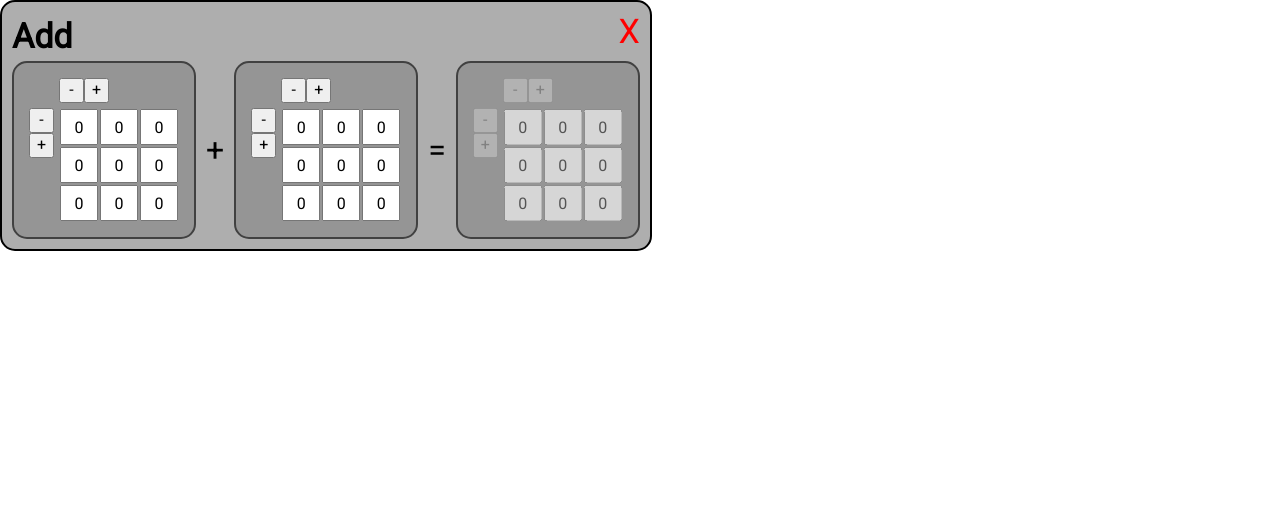
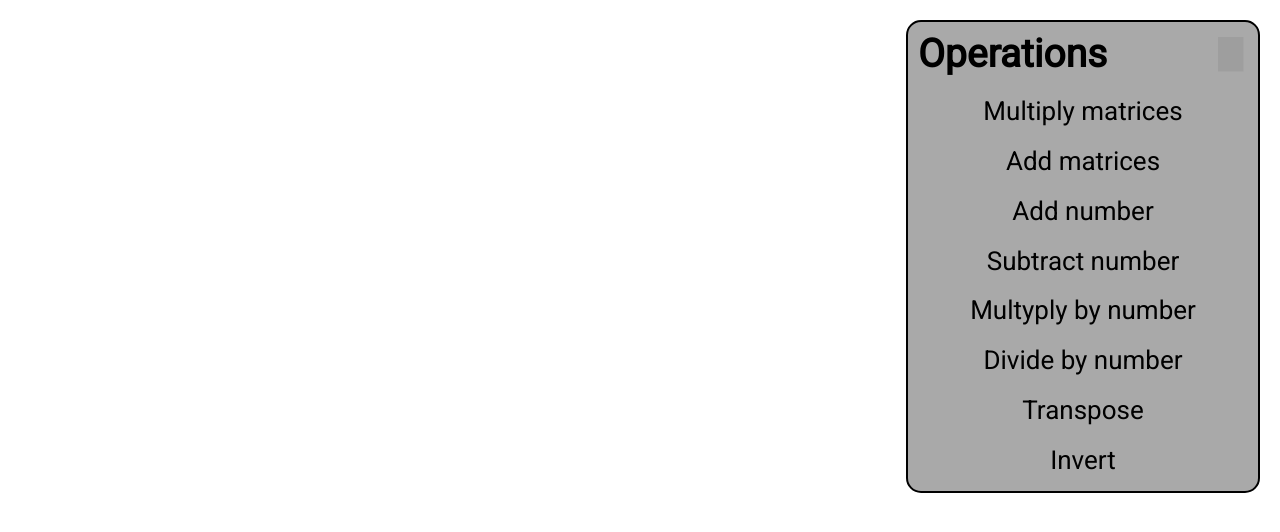
Before and after one commit to DEsimas/matrix-calc, a React app: page / in a window 1280 px wide. Shown: the top 532 px of the page. Built offline with nearby package versions, Linux system fonts and the light colour scheme; grey boxes are pictures that could not be loaded.

Commit message:
table component

```diff
--- a/src/App.js
+++ b/src/App.js
@@ -1,15 +1,24 @@
 import React, { useState } from 'react'
+
+import Table from './components/Table/Table'
+
 import './normalize.css'
 import './App.css'
-import Table from './components/Table'
-import MatrixNumber from './components/windows/MatrixNumber'
-import { Matrix } from './matrix/Matrix'
-import DoubleMatrix from './components/windows/DoubleMatrix'
 
 const App = () => {
+    const [elements, setElements] = useState([])
+
+    const addElement = (element) => {
+        elements.push(element)
+        setElements([...elements])
+    }
+
     return (
         <>
-            <DoubleMatrix title={'Add'} operation={Matrix.add} span={'+'} />
+            <Table addElement={addElement} />
+            <div className='elements'>
+                {elements.map(el => (el))}
+            </div>
         </>
     )
 }
--- a/src/components/Table.js
+++ /dev/null
@@ -1,31 +0,0 @@
-import { v1 } from 'uuid'
-import React, { useState } from 'react'
-
-import './Table.css'
-
-const Table = (props) => {
-    const [collapsed, setCollapsed] = useState(false)
-
-    function toggleCollapsed() {
-        setCollapsed(!collapsed)
-    }
-
-    return (
-        <div className='table'>
-            <div onClick={() => toggleCollapsed()} className='table-header'>
-                <h2>Operations</h2>
-                <img
-                    style={{
-                        transform: collapsed ? 'rotate(180deg)' : 'rotate(90deg)',
-                        transition: 'transform 150ms ease',
-                    }}
-                    width={35} src='https://cdn-icons-png.flaticon.com/512/271/271228.png'
-                    className='table-header-arrow' />
-            </div>
-            <div className={'list ' + (collapsed ? 'hidden' : '')}>
-            </div>
-        </div>
-    )
-}
-
-export default Table
--- /dev/null
+++ b/src/components/table/Table.js
@@ -0,0 +1,60 @@
+import { v1 } from 'uuid'
+import React, { useState } from 'react'
+
+import { Matrix } from './../../matrix/Matrix'
+import DoubleMatrix from '../windows/DoubleMatrix'
+import MatrixNumber from '../windows/MatrixNumber'
+
+import './Table.css'
+import SingleMatrix from '../windows/SingleMatrix'
+
+const Table = (props) => {
+    const [collapsed, setCollapsed] = useState(false)
+
+    function toggleCollapsed() {
+        setCollapsed(!collapsed)
+    }
+
+    return (
+        <div className='table'>
+            <div onClick={() => toggleCollapsed()} className='table-header'>
+                <h2>Operations</h2>
+                <img
+                    style={{
+                        transform: collapsed ? 'rotate(180deg)' : 'rotate(90deg)',
+                        transition: 'transform 150ms ease',
+                    }}
+                    width={35} src='https://cdn-icons-png.flaticon.com/512/271/271228.png'
+                    className='table-header-arrow' />
+            </div>
+            <div className={'list ' + (collapsed ? 'hidden' : '')}>
+                <button onClick={
+                    () => props.addElement((<DoubleMatrix operation={Matrix.multiply} span={'×'} title={'Multiply matrices'} key={v1()} />))
+                }>Multiply matrices</button>
+                <button onClick={
+                    () => props.addElement((<DoubleMatrix operation={Matrix.add} span={'+'} title={'Add matrices'} key={v1()} />))
+                }>Add matrices</button>
+                <button onClick={
+                    () => props.addElement((<MatrixNumber operation={Matrix.addNumber} span={'+'} title={'Add number'} key={v1()} />))
+                }>Add number</button>
+                <button onClick={
+                    () => props.addElement((<MatrixNumber operation={Matrix.subtractNumber} span={'-'} title={'Subtract number'} key={v1()} />))
+                }>Subtract number</button>
+                <button onClick={
+                    () => props.addElement((<MatrixNumber operation={Matrix.multiplyByNumber} span={'×'} title={'Multyply by number'} key={v1()} />))
+                }>Multyply by number</button>
+                <button onClick={
+                    () => props.addElement((<MatrixNumber operation={Matrix.divideByNumber} span={'×'} title={'Divide by number'} key={v1()} />))
+                }>Divide by number</button>
+                <button onClick={
+                    () => props.addElement((<SingleMatrix operation={Matrix.transpose} span={'T'} title={'Transpose'} key={v1()} />))
+                }>Transpose</button>
+                <button onClick={
+                    () => props.addElement((<SingleMatrix operation={Matrix.invert} span={'-1'} title={'Invert'} key={v1()} />))
+                }>Invert</button>
+            </div>
+        </div>
+    )
+}
+
+export default Table
--- a/src/components/windows/MatrixNumber.js
+++ b/src/components/windows/MatrixNumber.js
@@ -27,7 +27,16 @@ const MatrixNumber = (props) => {
                     onChange={(matrix) => setMatrix(matrix)}
                 />
                 <span className='matrix_number-span'>{props.span}</span>
-                <input className='matrix_number-input' type={'number'} value={number} onChange={(e) => setNumber(e.target.valueAsNumber)} />
+                <input
+                    className='matrix_number-input'
+                    type={'number'}
+                    value={number}
+                    onMouseDown={(e) => e.stopPropagation()}
+                    onChange={(e) => {
+                        e.stopPropagation()
+                        setNumber(e.target.valueAsNumber)
+                    }}
+                />
                 <span>=</span>
                 <Input
                     disabled={true}
```
Also changed, not shown: src/components/table/Table.css (renamed from src/components/Table.css).
